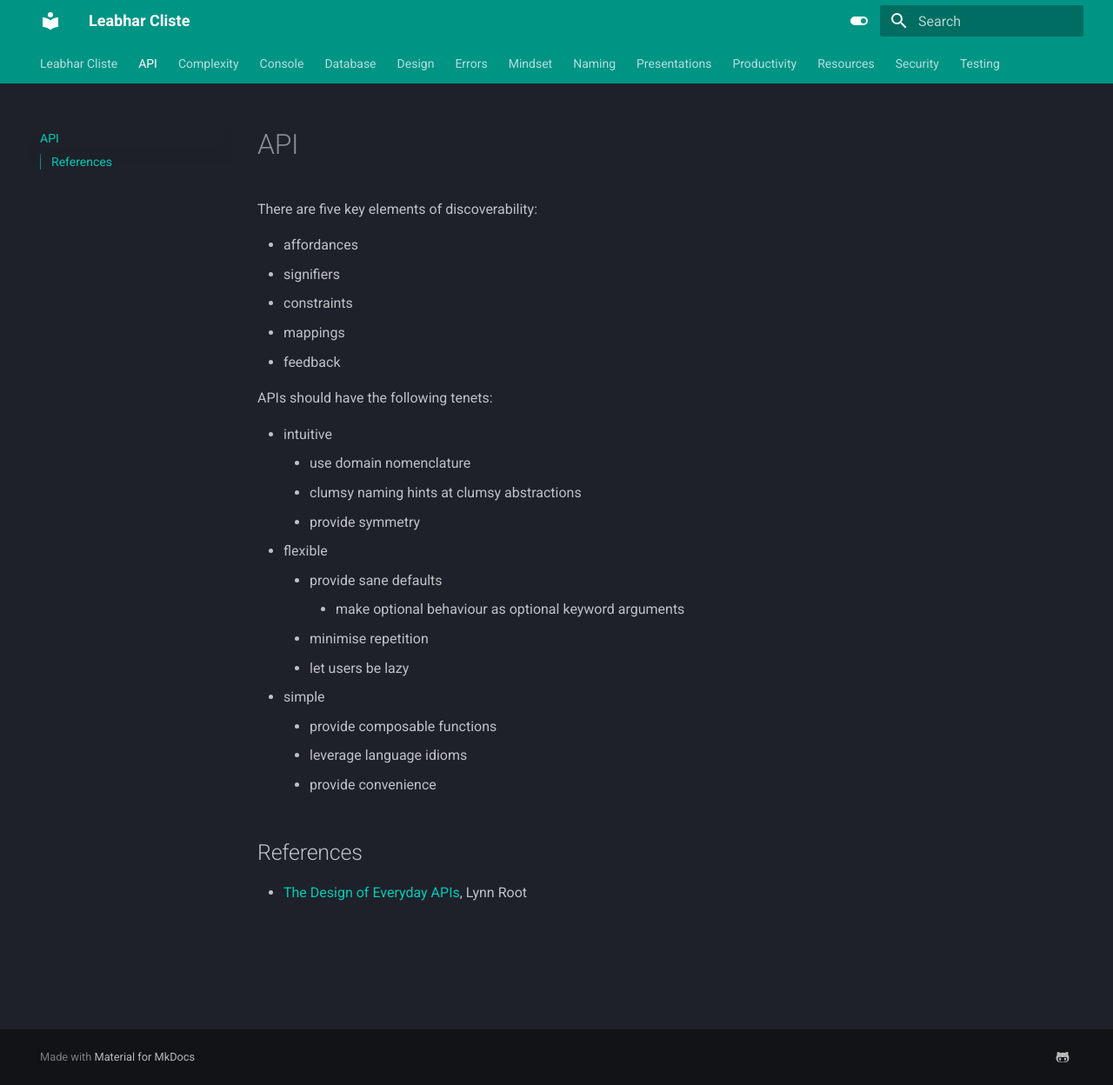
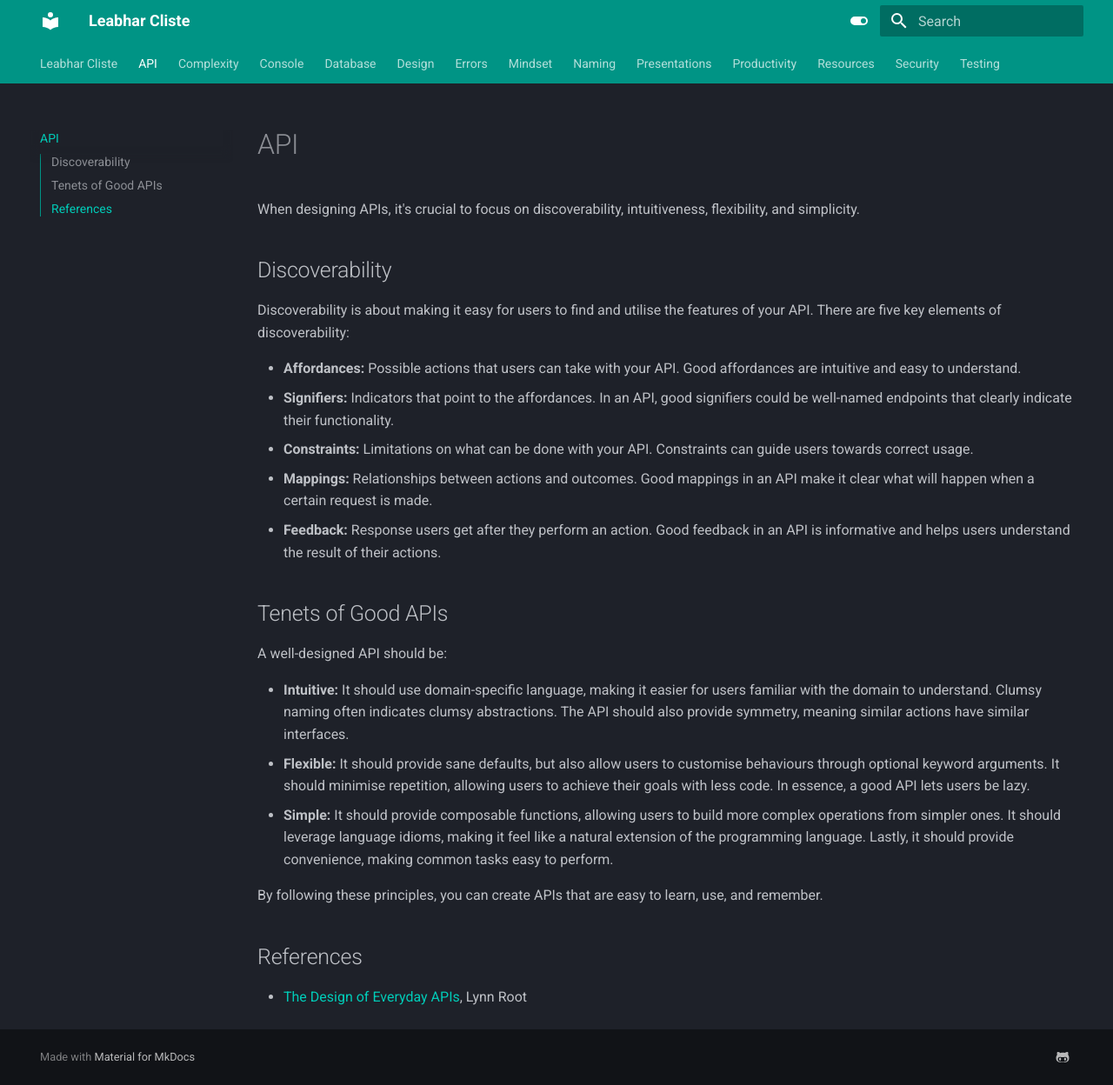
Before and after one commit to kieran-ryan/leabhar-cliste, an MkDocs documentation site: the page built from docs/api.md, in a window 1280 px wide and 1248 px high. Shown: the whole window at 87% size. Built offline with MkDocs 1.6.1 and Material for MkDocs 9.7.7, drawn with Linux system fonts in a browser that asks for light colours.

Commit message:
Expand API design principles

```diff
--- a/docs/api.md
+++ b/docs/api.md
@@ -1,28 +1,26 @@
 # API
 
-There are five key elements of discoverability:
+When designing APIs, it's crucial to focus on discoverability, intuitiveness, flexibility, and simplicity.
 
-- affordances
-- signifiers
-- constraints
-- mappings
-- feedback
+## Discoverability
 
-APIs should have the following tenets:
+Discoverability is about making it easy for users to find and utilise the features of your API. There are five key elements of discoverability:
 
-- intuitive
-  - use domain nomenclature
-  - clumsy naming hints at clumsy abstractions
-  - provide symmetry
-- flexible
-  - provide sane defaults
-    - make optional behaviour as optional keyword arguments
-  - minimise repetition
-  - let users be lazy
-- simple
-  - provide composable functions
-  - leverage language idioms
-  - provide convenience
+- **Affordances:** Possible actions that users can take with your API. Good affordances are intuitive and easy to understand.
+- **Signifiers:** Indicators that point to the affordances. In an API, good signifiers could be well-named endpoints that clearly indicate their functionality.
+- **Constraints:** Limitations on what can be done with your API. Constraints can guide users towards correct usage.
+- **Mappings:** Relationships between actions and outcomes. Good mappings in an API make it clear what will happen when a certain request is made.
+- **Feedback:** Response users get after they perform an action. Good feedback in an API is informative and helps users understand the result of their actions.
+
+## Tenets of Good APIs
+
+A well-designed API should be:
+
+- **Intuitive:** It should use domain-specific language, making it easier for users familiar with the domain to understand. Clumsy naming often indicates clumsy abstractions. The API should also provide symmetry, meaning similar actions have similar interfaces.
+- **Flexible:** It should provide sane defaults, but also allow users to customise behaviours through optional keyword arguments. It should minimise repetition, allowing users to achieve their goals with less code. In essence, a good API lets users be lazy.
+- **Simple:** It should provide composable functions, allowing users to build more complex operations from simpler ones. It should leverage language idioms, making it feel like a natural extension of the programming language. Lastly, it should provide convenience, making common tasks easy to perform.
+
+By following these principles, you can create APIs that are easy to learn, use, and remember.
 
 ## References
 
```
Also changed, not shown: docs/naming.md (+11 -18 lines).
